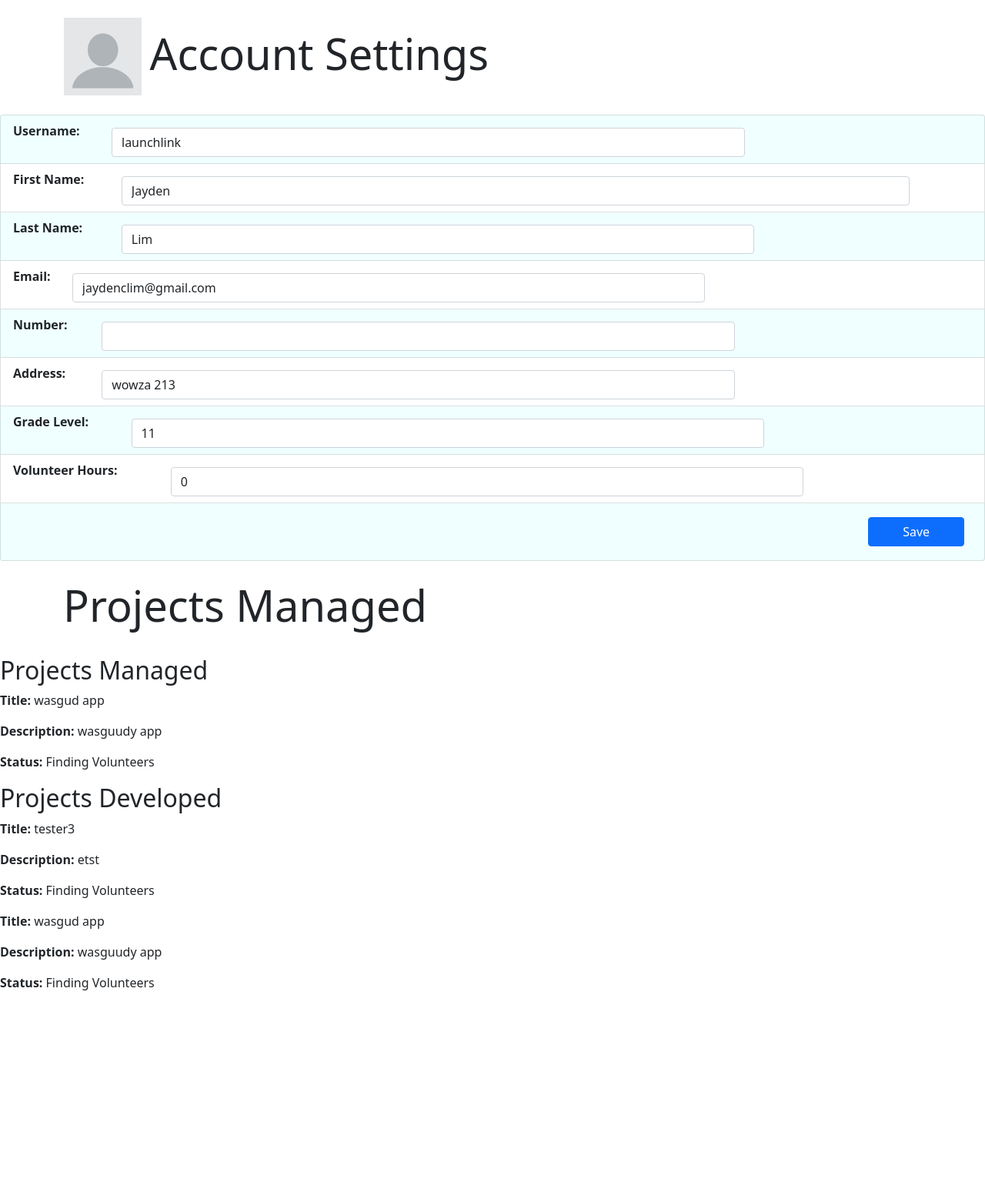
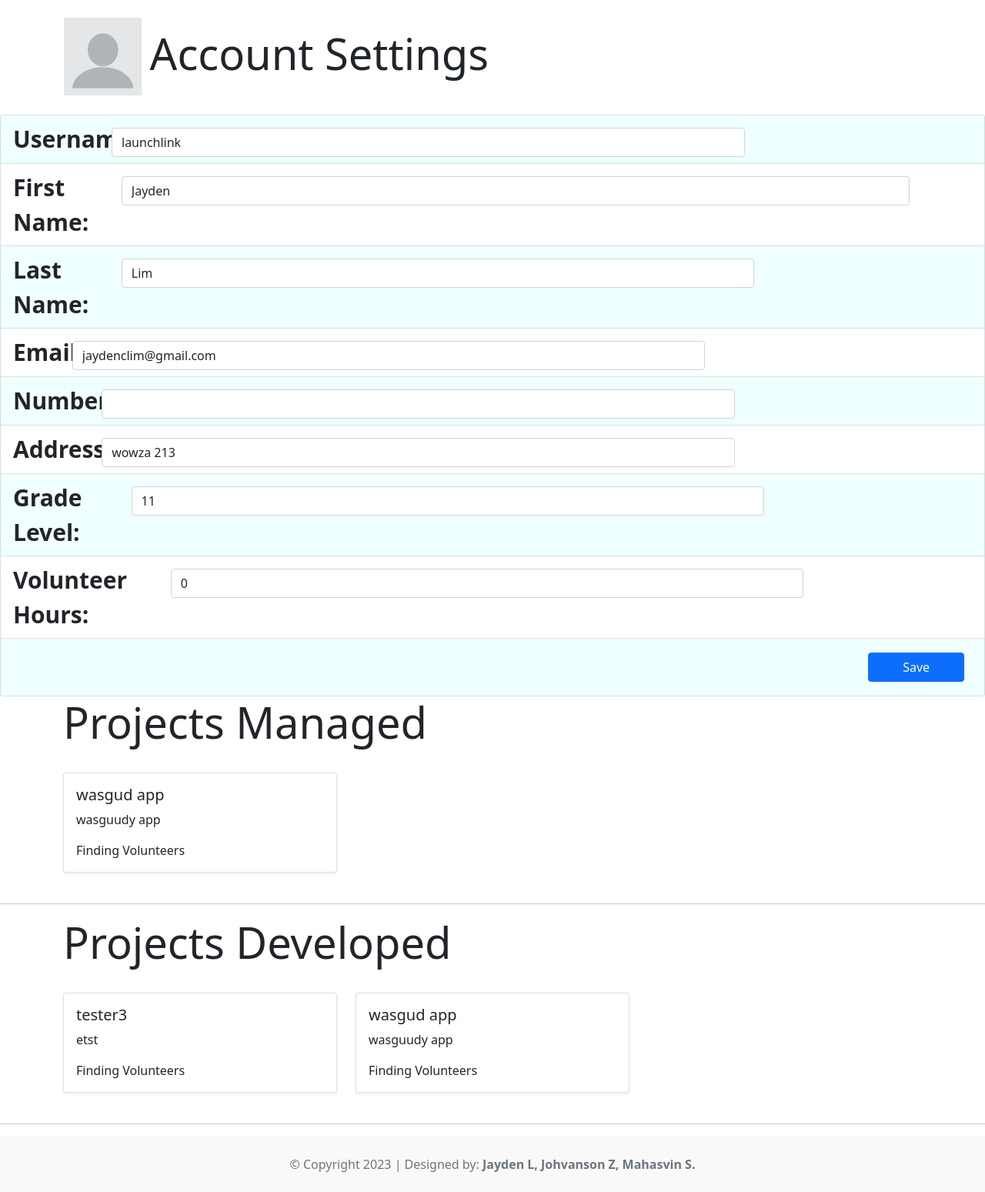
Before and after one commit to Mahasvin24/TechXelerate-LaunchLink, a Django app: page /accounts/volunteers/3 in a window 1280 px wide. Shown: the part 102-1651 px from the top of the page at 77% size. Before the commit the page ends 1389 px from the top, so only its background shows below. Run offline with Django 4.2, Linux system fonts and the light colour scheme; data comes from the database, SQL or seed files in the repository; both versions use the stored data as it was after the commit; style sheets or scripts are compiled from the project's sources; some libraries are stand-ins or nearby versions.

Commit message:
Account Info Page Finished

```diff
--- a/about/templates/about/layout.html
+++ b/about/templates/about/layout.html
@@ -17,6 +17,7 @@
             <link rel="stylesheet" href="{% static 'about/css/home.css' %}">
             <link rel="stylesheet" href="{% static 'about/css/theme.css' %}">
             <link rel="stylesheet" href="{% static 'accounts/css/form.css' %}">
+            <link rel="stylesheet" href="{% static 'accounts/css/profile.css' %}">
         {% endblock layout_css %}
         {% block head %}
         {% endblock head %}
@@ -53,8 +54,16 @@
 
         {% block body %}
         {% endblock %}
-            <script src="https://code.jquery.com/jquery-3.6.0.min.js"></script>
-            <script src="https://cdn.jsdelivr.net/npm/jquery.easing@1.4.1/jquery.easing.min.js"></script>
+
+        <!-- Footer -->
+        <footer class="text-center text-lg-start bg-white text-muted">
+            <div class="text-center p-4" style="background-color: rgba(0, 0, 0, 0.025);">
+            © Copyright 2023 | Designed by: <b>Jayden L, Johvanson Z, Mahasvin S.</b> <br><!--Maybe we add the copyright liscense?-->
+            </div>
+        </footer>
+
+        <script src="https://code.jquery.com/jquery-3.6.0.min.js"></script>
+        <script src="https://cdn.jsdelivr.net/npm/jquery.easing@1.4.1/jquery.easing.min.js"></script>
         {% block js %}
         {% endblock js %}
     </body>
--- /dev/null
+++ b/accounts/static/accounts/css/profile.css
@@ -0,0 +1,22 @@
+@import url("https://fonts.googleapis.com/css2?family=Poppins:wght@500&display=swap");
+@import url("https://fonts.googleapis.com/css2?family=Nunito&display=swap");
+@import url("https://fonts.googleapis.com/css2?family=Comfortaa&display=swap");
+.project-card {
+  background-color: #f8f9fa;
+  border: 1px solid #dee2e6;
+  border-radius: 12px;
+  box-shadow: 0 4px 8px rgba(0, 0, 0, 0.1);
+  transition: box-shadow 0.3s ease-in-out;
+  padding: 20px;
+  margin-bottom: 20px;
+}
+
+.project-card:hover {
+  box-shadow: 0 8px 16px rgba(0, 0, 0, 0.2);
+}
+
+ul {
+  font-size: 30px;
+}
+
+/*# sourceMappingURL=profile.css.map */
--- /dev/null
+++ b/accounts/static/accounts/sass/profile.scss
@@ -0,0 +1,19 @@
+@import '../../../../about/static/about/sass/theme.scss';
+
+.project-card {
+  background-color: #f8f9fa;
+  border: 1px solid #dee2e6;
+  border-radius: 12px;
+  box-shadow: 0 4px 8px rgba(0, 0, 0, 0.1);
+  transition: box-shadow 0.3s ease-in-out;
+  padding: 20px;
+  margin-bottom: 20px;
+}
+
+.project-card:hover {
+  box-shadow: 0 8px 16px rgba(0, 0, 0, 0.2);
+}
+
+ul {
+  font-size: 30px;
+}
--- a/accounts/templates/accounts/volunteer_profile.html
+++ b/accounts/templates/accounts/volunteer_profile.html
@@ -27,7 +27,9 @@
     <li class="list-group-item" style="background-color: #F0FFFF;">
       <div class="row">
         <div class="col-md-4" style="width: 10vw;">
-          <label for="exampleInputEmail1"><strong>Username:</strong></label>
+          <label for="exampleInputEmail1">
+            <strong>Username:</strong>
+          </label>
         </div>
         <div class="col-md-8" style="padding-top: 8px;">
           <input type="email" class="form-control" id="exampleInputEmail1" aria-describedby="emailHelp" value="{{ volunteer.user.username }}">
@@ -109,8 +111,6 @@
     </li>
   </ul>
 
-  <br>
-
   <div class="jumbotron jumbotron-fluid">
     <div class="container">
         <h1 class="display-4">Projects Managed</h1>
@@ -119,18 +119,51 @@
 
   <br>
 
-  <div class="container-fluid" id="projects-managed">
-
+  <div class="container">
+    <div class="row" id="project-card-container">
+      {% for project in volunteer.projects_managed.all %}
+      <div class="col-md-4">
+        <div class="card mb-4 shadow-sm">
+          <div class="card-body">
+            <h5 class="card-title">{{ project.project_request.title }}</h5>
+            <p class="card-text">{{ project.project_request.description }}</p>
+            <p class="card-text">{{ project.get_status_display }}</p>
+          </div>
+        </div>
+      </div>
+      {% endfor %}
+    </div>
   </div>
 
+  <hr>
 
+  <div class="jumbotron jumbotron-fluid">
+    <div class="container">
+        <h1 class="display-4">Projects Developed</h1>
+    </div>
+  </div>
 
+  <br>
 
+  <div class="container">
+    <div class="row" id="project-card-container">
+      {% for project in volunteer.projects_developed.all %}
+      <div class="col-md-4">
+        <div class="card mb-4 shadow-sm">
+          <div class="card-body">
+            <h5 class="card-title">{{ project.project_request.title }}</h5>
+            <p class="card-text">{{ project.project_request.description }}</p>
+            <p class="card-text">{{ project.get_status_display }}</p>
+          </div>
+        </div>
+      </div>
+      {% endfor %}
+    </div>
+  </div>
 
-   <!-- Uncomment the following lines if you have the skills, interests, and availability fields -->
-  <!-- <p><strong>Skills:</strong> {{ volunteer.skills }}</p>
-  <p><strong>Interests:</strong> {{ volunteer.interests }}</p>
-  <p><strong>Availability:</strong> {{ volunteer.availability }}</p> -->
+  <hr>
+
+  <!--
   <h2>Projects Managed</h2>
   {% for project in volunteer.projects_managed.all %}
     <p><strong>Title:</strong> {{ project.project_request.title }}</p>
@@ -143,4 +176,5 @@
     <p><strong>Description:</strong> {{ project.project_request.description }}</p>
     <p><strong>Status:</strong> {{ project.get_status_display }}</p>
   {% endfor %}
+  -->
 {% endblock body %}
```
Also changed, not shown: about/templates/about/home.html (+0 -7 lines), db.sqlite3, 2 other files.
